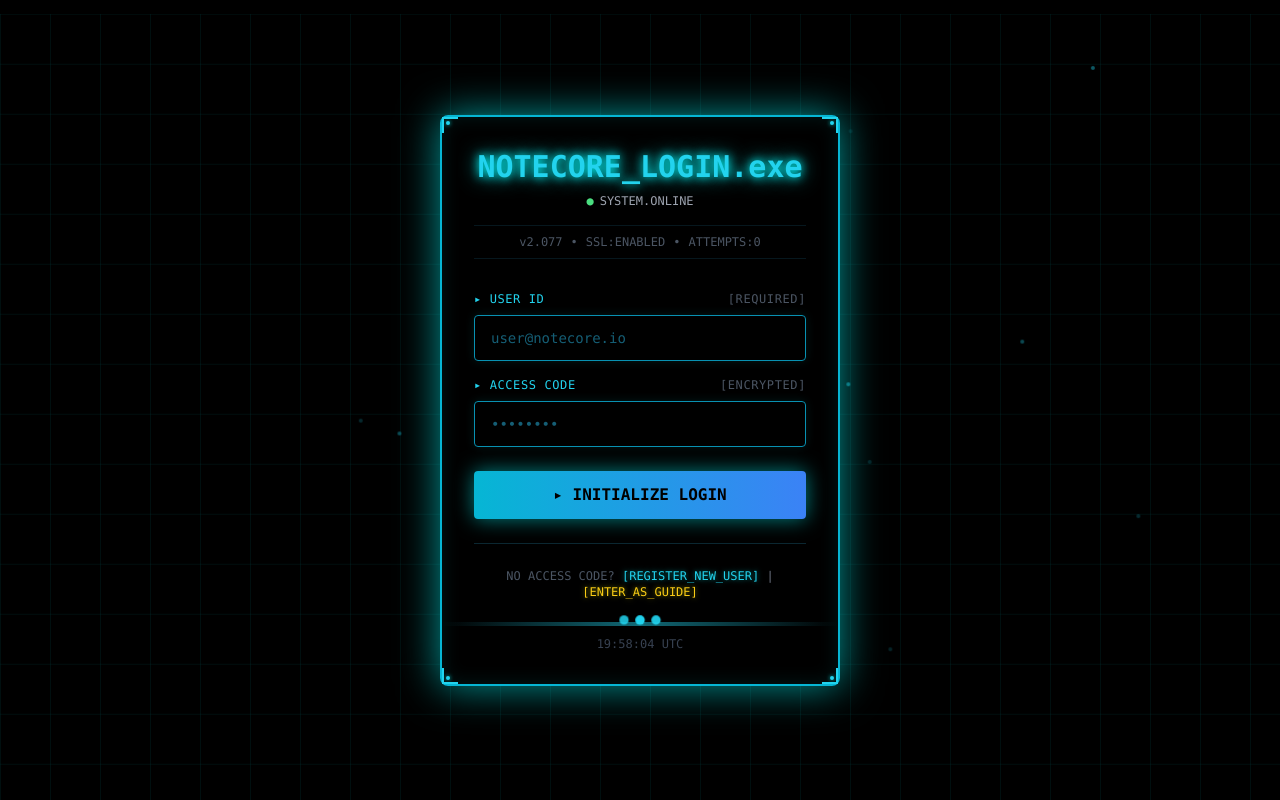
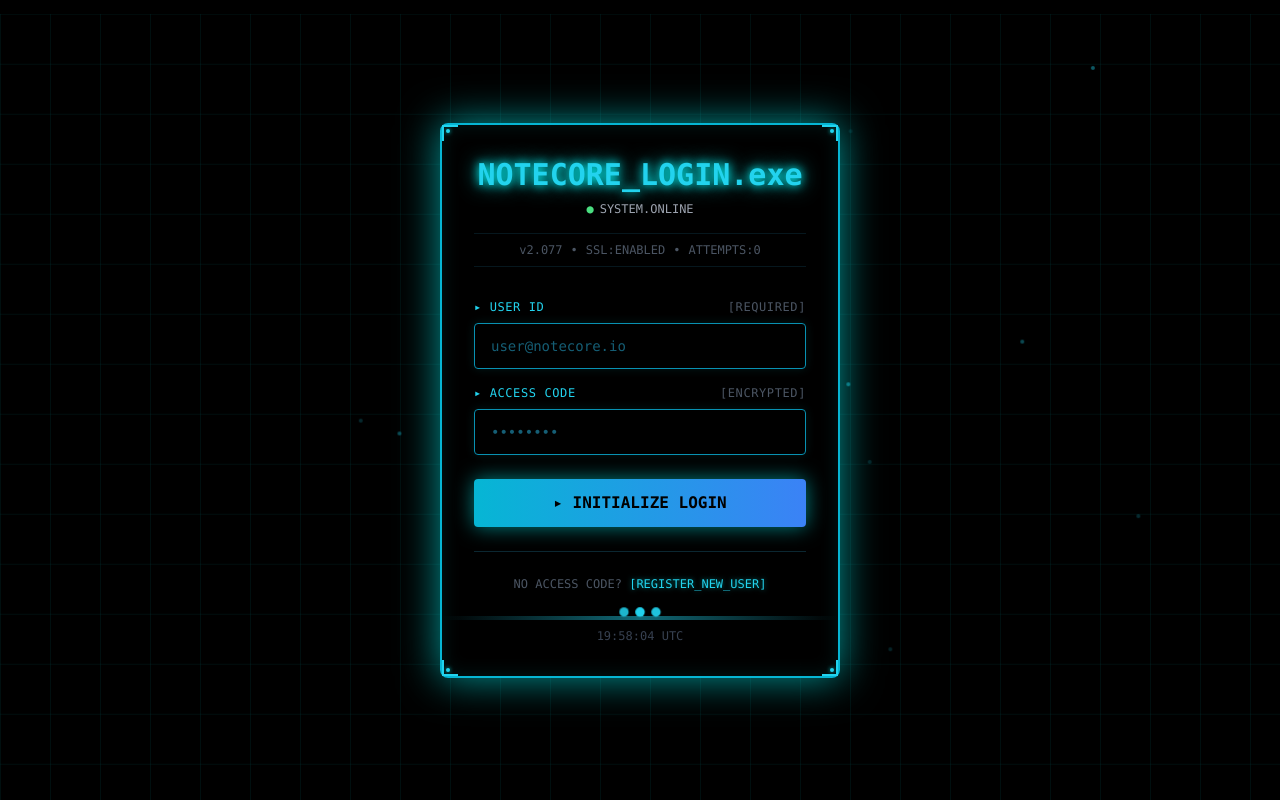
Before and after one commit to JustinLuft/Notecore, a React (Vite) app in the folder notecore/frontend/: page / in a window 1280 px wide. Built offline with nearby package versions, Linux system fonts and the light colour scheme.

Commit message:
Update Login.jsx

```diff
--- a/notecore/frontend/src/pages/Login.jsx
+++ b/notecore/frontend/src/pages/Login.jsx
@@ -296,15 +296,6 @@ export default function Login() {
                 [REGISTER_NEW_USER]
                 <span className="absolute bottom-0 left-0 w-0 h-0.5 bg-cyan-400 group-hover:w-full transition-all duration-300"></span>
               </span>
-              {' | '}
-              <span
-                onClick={() => navigate('/guide')}
-                className="text-yellow-400 hover:text-yellow-300 cursor-pointer transition-colors relative group"
-                style={{ textShadow: '0 0 5px rgba(255, 255, 0, 0.5)' }}
-              >
-                [ENTER_AS_GUIDE]
-                <span className="absolute bottom-0 left-0 w-0 h-0.5 bg-yellow-400 group-hover:w-full transition-all duration-300"></span>
-              </span>
             </p>
           </div>
 
```
